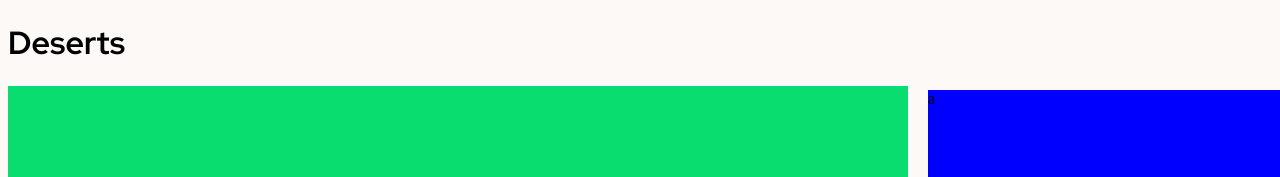
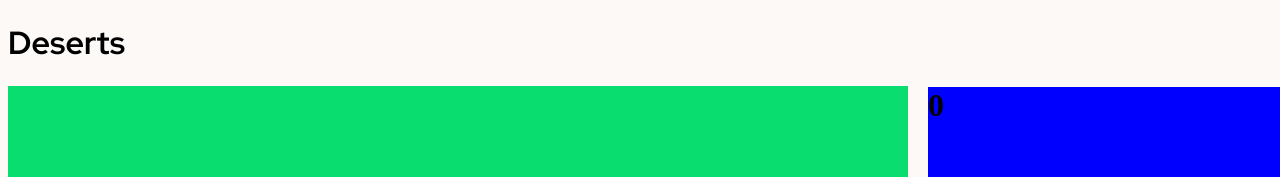
Before and after one commit to SabaMinadze/product-list-with-cart-main, a React (Vite) app: page / in a window 1280 px wide. Shown: the top 177 px of the page. Built offline with nearby package versions, Linux system fonts and the light colour scheme.

Commit message:
Add code

```diff
--- a/src/App.css
+++ b/src/App.css
@@ -16,5 +16,5 @@
   height: 1330px;
   width: 580px;
   margin-left: 920px;
-  transform: translateY(-1356px);
+  transform: translateY(-1380px);
 }
--- a/src/App.tsx
+++ b/src/App.tsx
@@ -29,7 +29,7 @@ function App() {
 
 
       <div className="answer">
-        a
+        <h1>{count}</h1>
       </div>
 
       <center><div className="attribution">
```
